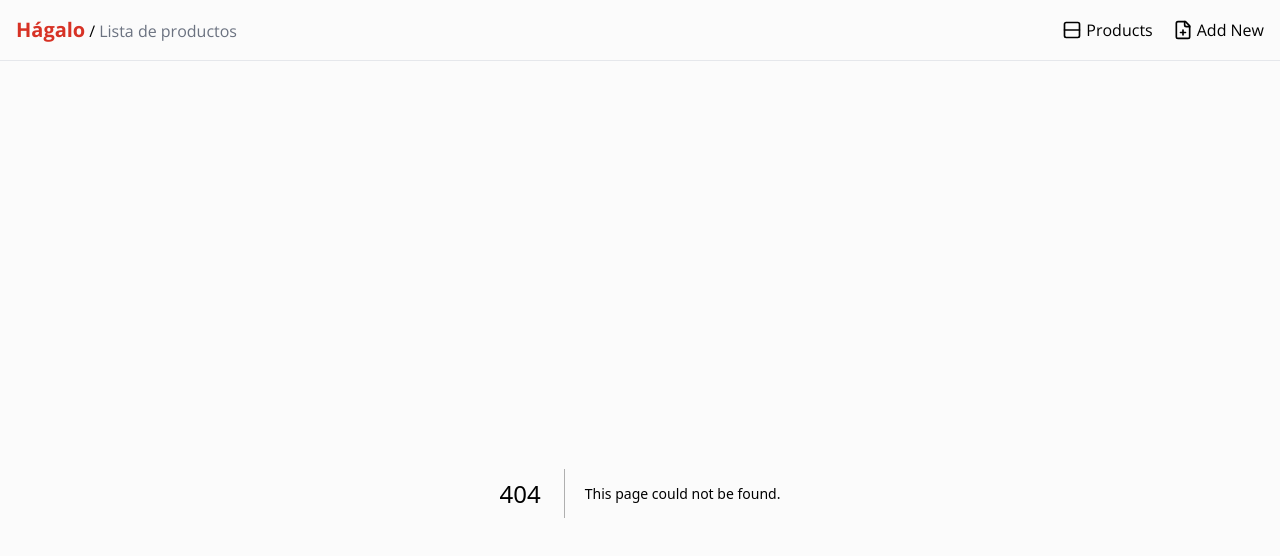
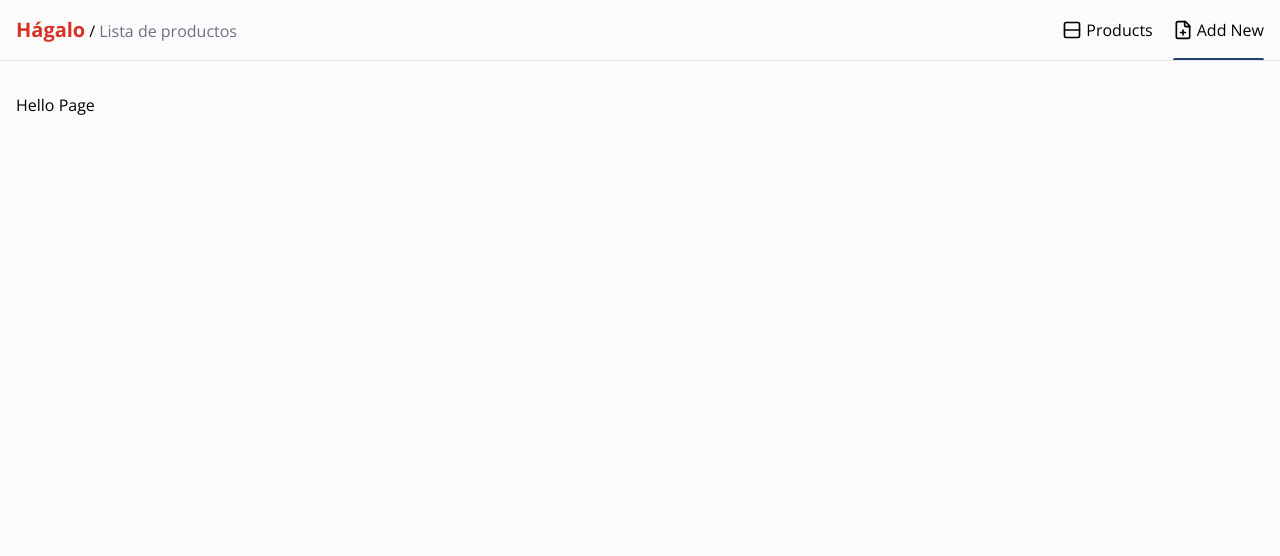
Before and after one commit to jesusrobot0/hagalo-codes-table, a Next.js app: page /new in a window 1280 px wide. Before the commit this address had no page. Shown: the top 556 px of the page. Built offline with nearby package versions, Linux system fonts and the light colour scheme.

Commit message:
Add the routes of the page

```diff
--- a/src/app/layout.tsx
+++ b/src/app/layout.tsx
@@ -17,7 +17,7 @@ export default function RootLayout({
     <html lang="en">
       <body className={`${BodyFont.className} bg-[#fbfbfb]`}>
         <Navbar />
-        {children}
+        <main className="px-4">{children}</main>
       </body>
     </html>
   );
--- /dev/null
+++ b/src/app/list/page.tsx
@@ -0,0 +1,7 @@
+export default function ProductListPage() {
+  return (
+    <div>
+      <h1>Hello Page</h1>
+    </div>
+  );
+}
--- /dev/null
+++ b/src/app/new/page.tsx
@@ -0,0 +1,7 @@
+export default function NewProductPage() {
+  return (
+    <div>
+      <h1>Hello Page</h1>
+    </div>
+  );
+}
--- a/src/components/navbar/Navbar.tsx
+++ b/src/components/navbar/Navbar.tsx
@@ -10,7 +10,7 @@ const NavbarItems = [
   },
   {
     title: "Add New",
-    path: "/add",
+    path: "/new",
     icon: <FilePlus size={20} />,
   },
 ];
```
